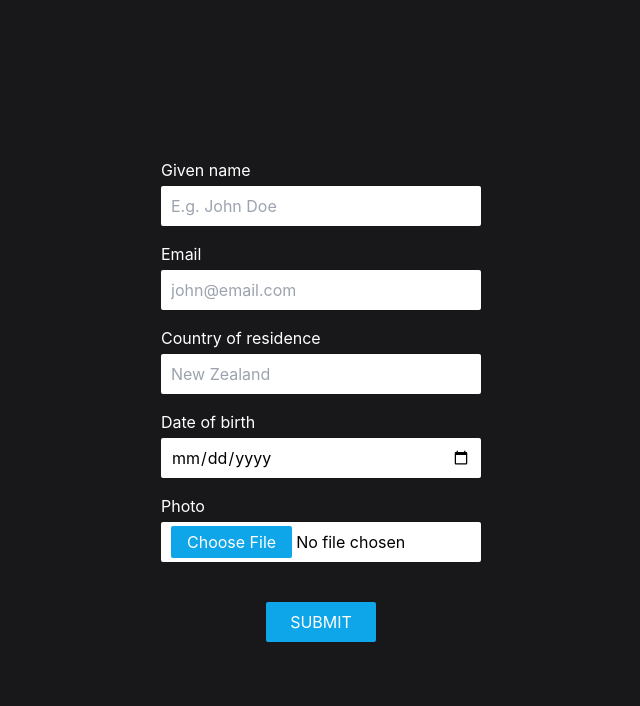
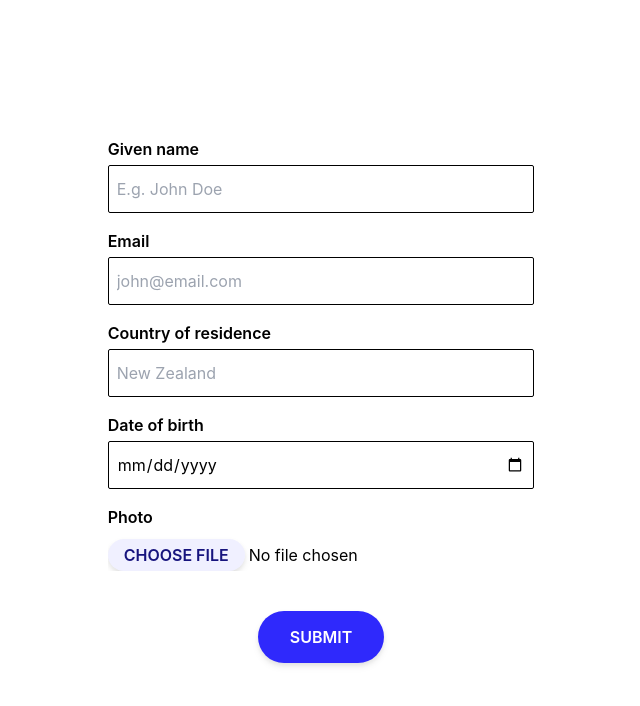
Before and after one commit to guillermo-segura/mattr-ui, a React (Create React App) app: page / in a window 1280 px wide. Shown: the top 706 px of the page, without its empty margins (319-959 px from the left). Built offline with nearby package versions, Linux system fonts and the light colour scheme.

Commit message:
feat: updated styling across components

```diff
--- a/src/components/app/classnames.ts
+++ b/src/components/app/classnames.ts
@@ -1,5 +1,5 @@
 const classnames = {
-  container: 'bg-zinc-900 min-h-screen text-white flex justify-center items-center',
+  container: 'bg-white min-h-screen flex justify-center items-center',
 };
 
 export default classnames;
--- a/src/components/button/classnames.ts
+++ b/src/components/button/classnames.ts
@@ -1,5 +1,5 @@
 const classnames = {
-  button: 'bg-sky-500 px-6 py-2 w-fit rounded-sm self-center hover:bg-sky-400 disabled:opacity-75',
+  button: 'bg-mattr-blue text-white drop-shadow-md transition-colors px-8 py-3.5 w-fit rounded-full self-center hover:bg-mattr-blue-dark disabled:opacity-75 font-medium font-semibold',
 };
 
 export default classnames;
--- a/src/components/form/classnames.ts
+++ b/src/components/form/classnames.ts
@@ -1,5 +1,5 @@
 const classnames = {
-  container: 'flex flex-col space-y-4',
+  container: 'flex flex-col space-y-4 lg:w-1/3 md:3/4',
 };
 
 export default classnames;
--- a/src/components/input/classnames.ts
+++ b/src/components/input/classnames.ts
@@ -1,8 +1,6 @@
-const base = 'cursor-pointer rounded-sm h-10 text-black px-2 outline-0 w-80 bg-white border border-2 focus:border-sky-500 border-white';
-
 const classnames = {
-  input: base,
-  fileInput: `${base} file:bg-sky-500 file:px-4 file:py-1 file:w-fit file:rounded-sm file:text-white file:self-center file:border-0 file:cursor-pointer pt-0.5`,
+  input: 'cursor-pointer rounded-sm h-12 text-black px-2 outline-0 w-full bg-white border border-black focus:border-mattr-blue',
+  fileInput: 'file:bg-mattr-blue-light file:border-mattr-blue-dark file:text-mattr-blue-dark file:px-4 file:py-1 file:w-fit file:rounded-full file:self-center file:border-0 file:border file:uppercase file:font-semibold file:cursor-pointer pt-1.5 file:drop-shadow-md hover:file:bg-mattr-blue-dark hover:file:text-white',
 };
 
 export default classnames;
--- a/src/components/inputForm/InputForm.tsx
+++ b/src/components/inputForm/InputForm.tsx
@@ -16,7 +16,7 @@ const InputForm = ({ label, value, onChange, inputProps }: InputFormProps): JSX.
   const id = `inputform-${getIdFromLabel(label)}`;
   return (
     <div className={css.container} data-testid="inputform-container">
-      <label htmlFor={id}>{label}</label>
+      <label htmlFor={id} className={css.label}>{label}</label>
       <Input
         id={id}
         data-testid={id}
--- a/src/components/inputForm/classnames.ts
+++ b/src/components/inputForm/classnames.ts
@@ -1,5 +1,6 @@
 const classnames = {
   container: 'flex flex-col space-y-1',
+  label: 'font-semibold font-medium',
 };
 
 export default classnames;
```
